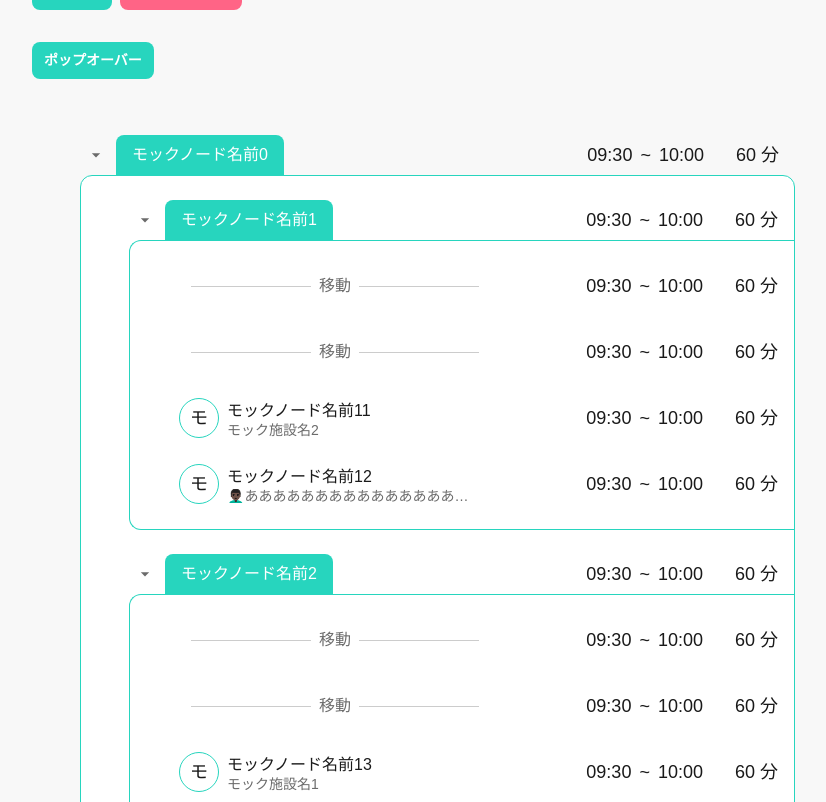
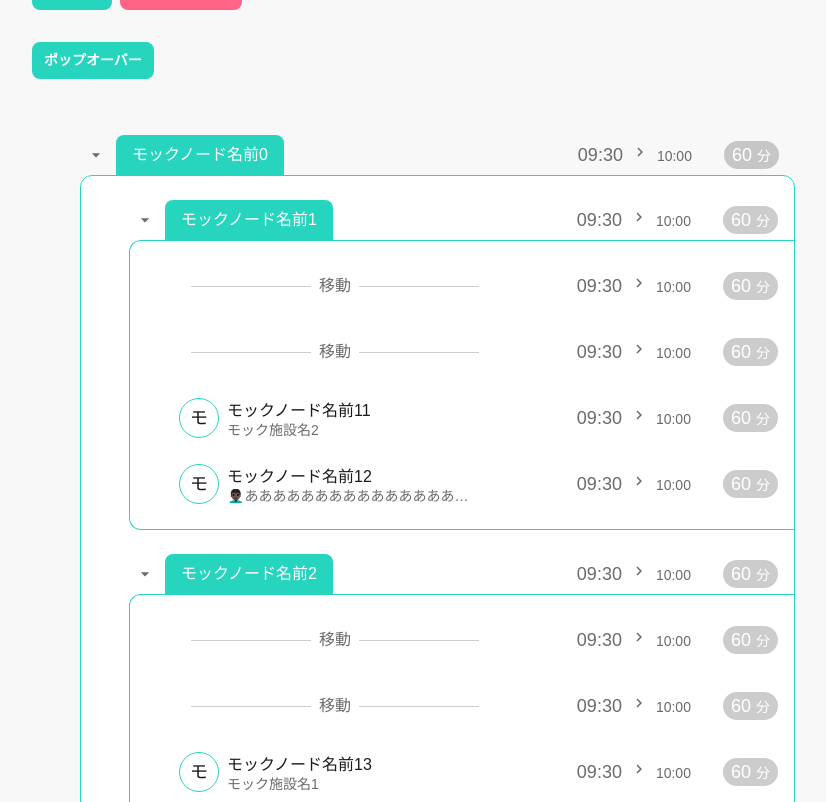
Before and after one commit to SOTA-swp/frontend, a Next.js app: page /dev in a window 1280 px wide. Shown: the part 978-1780 px from the top of the page, without its empty margins (290-1116 px from the left). Built offline with nearby package versions, Linux system fonts and the light colour scheme.

Commit message:
💄 時間のスタイルを追加

```diff
--- /dev/null
+++ b/app/plans/_components/Node/TimeContent/TimeCell.tsx
@@ -0,0 +1,21 @@
+import clsx from "clsx";
+import { ReactNode } from "react";
+
+interface TimeCellProps {
+  type?: "start" | "end";
+  children: ReactNode;
+}
+
+function TimeCell({ type = "start", children }: TimeCellProps) {
+  return (
+    <p
+      className={clsx(
+        "text-text-secondary border-b border-transparent hover:border-b hover:border-border transition-all",
+        type === "start" ? "text-lg" : "text-sm"
+      )}>
+      {children}
+    </p>
+  );
+}
+
+export default TimeCell;
--- a/app/plans/_components/Node/TimeContent.tsx
+++ b/app/plans/_components/Node/TimeContent/index.tsx
@@ -1,8 +1,10 @@
 import NodeType from "@/types/node";
-import EditElement from "./EditElement";
-import FIELD_NAMES from "./FIELD_NAMES";
+import EditElement from "../EditElement";
+import FIELD_NAMES from "../FIELD_NAMES";
 import TextField from "@/components/TextField";
-import { useNodeStore } from "../../_store/nodeStore";
+import { useNodeStore } from "../../../_store/nodeStore";
+import TimeCell from "./TimeCell";
+import { MdKeyboardArrowRight } from "react-icons/md";
 
 type TimeContentProps = Pick<NodeType, "id">;
 
@@ -21,7 +23,7 @@ function TimeContent({ id }: TimeContentProps) {
 
   return (
     <div className="flex gap-8 items-center min-w-[250px] justify-end text-lg pr-4">
-      <div className="relative flex gap-2 items-center">
+      <div className="relative flex gap-2 items-baseline">
         <EditElement
           id={id}
           fieldName={FIELD_NAMES.START_TIME}
@@ -33,10 +35,10 @@ function TimeContent({ id }: TimeContentProps) {
               onChange={(e) => handleChange("startTime", e.target.value)}
             />
           }
-          readElement={startTime}
+          readElement={<TimeCell type="start">{startTime}</TimeCell>}
           position="absolute"
         />
-        ~
+        <MdKeyboardArrowRight className="text-text-secondary" />
         <EditElement
           id={id}
           fieldName={FIELD_NAMES.END_TIME}
@@ -48,7 +50,7 @@ function TimeContent({ id }: TimeContentProps) {
               onChange={(e) => handleChange("endTime", e.target.value)}
             />
           }
-          readElement={endTime}
+          readElement={<TimeCell type="end">{endTime}</TimeCell>}
           position="absolute"
         />
       </div>
@@ -69,7 +71,11 @@ function TimeContent({ id }: TimeContentProps) {
               />
             </div>
           }
-          readElement={<span>{durationMinutes} 分</span>}
+          readElement={
+            <p className="px-2 bg-border rounded-full text-paper hover:scale-105 transition-all whitespace-nowrap">
+              {durationMinutes} <span className="text-sm">分</span>
+            </p>
+          }
           position="absolute"
         />
       </div>
```
